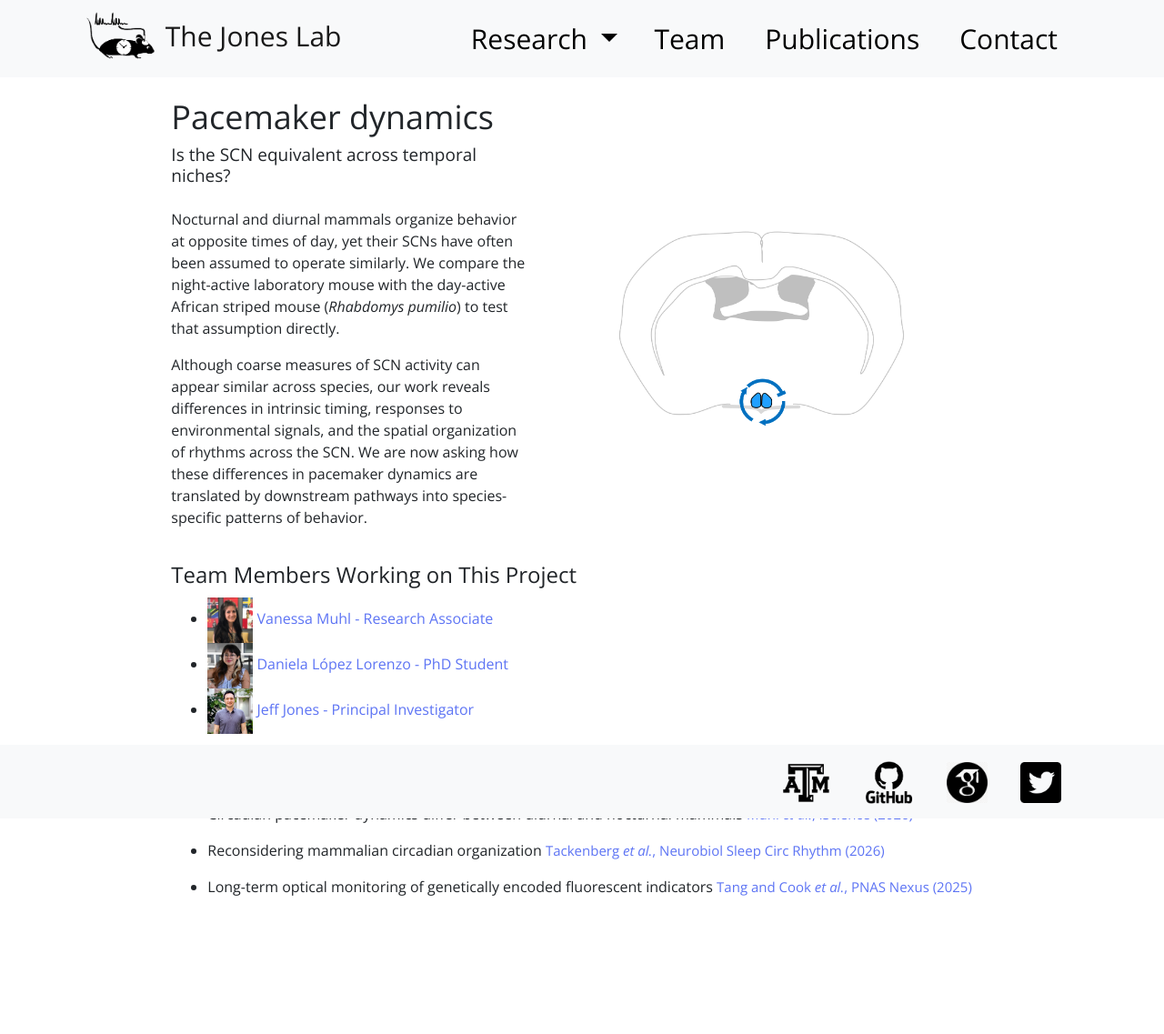
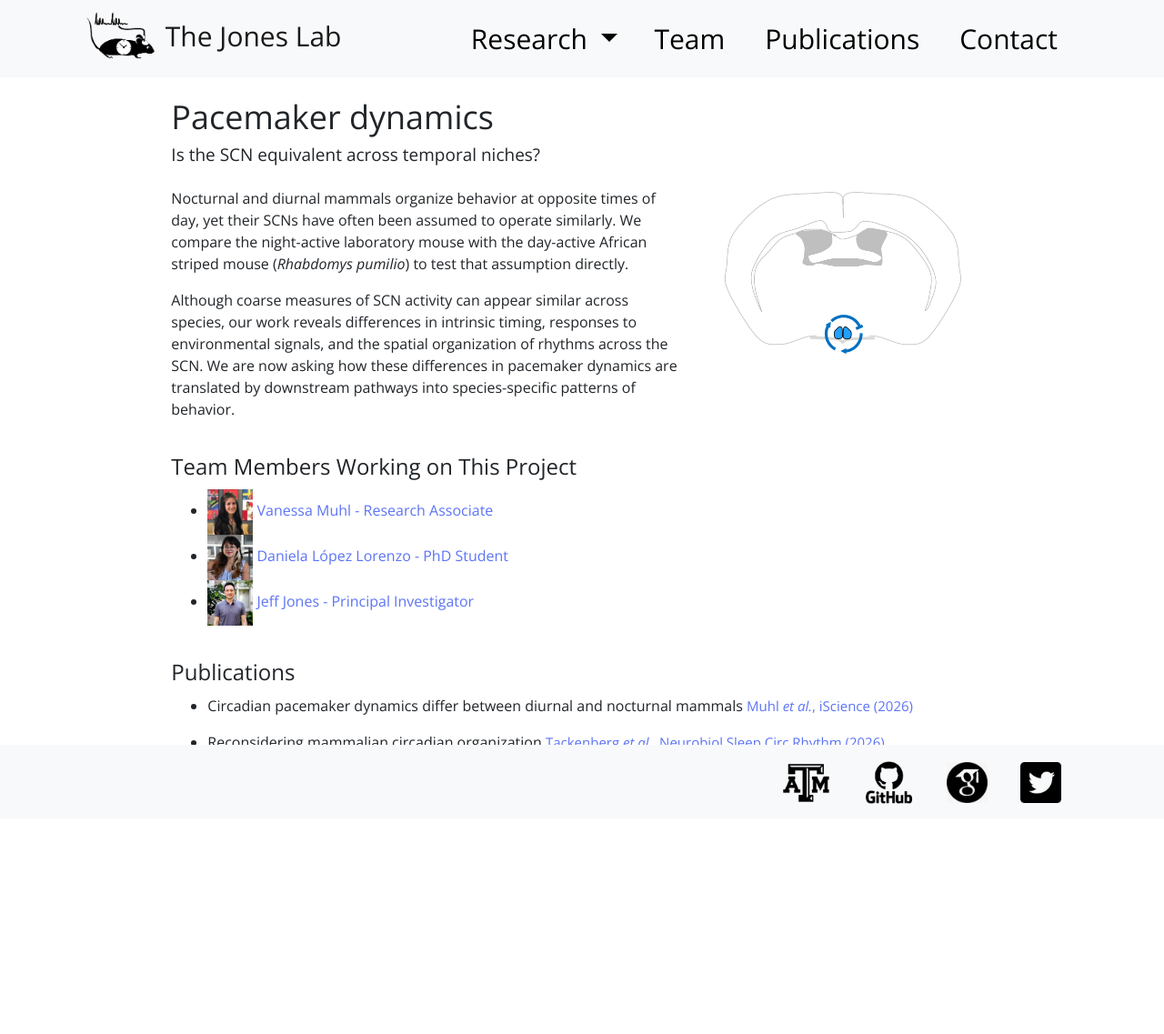
Before and after one commit to jones-lab-tamu/jones-lab-tamu.github.io, a Jekyll site: the page built from projects/_posts/2024-09-04-pacemaker-dynamics.md, in a window 1280 px wide. Shown: the whole page at 91% size. Built offline with Jekyll 4.4.1, drawn with Linux system fonts in a browser that asks for light colours; after the commit the page ends 1018 px from its top, so only the background shows below that.

Commit message:
match project figure width across projects and project page

```diff
--- a/_layouts/research.html
+++ b/_layouts/research.html
@@ -4,7 +4,7 @@ layout: default
 
 <!-- borrowed from premal shah (https://github.com/shahpr/shahlab/blob/master/_layouts/research.html) -->
 
-<div class="blog-post">
+<div class="blog-post project-page">
     <div class="row">
         <div class="col-md-1"></div>
         <div class="col-md-10">
@@ -25,7 +25,7 @@ layout: default
                 </div>
 
                 {% if page.image %}
-                <span class="ml-3 project-figure-large">
+                <span class="ml-3 project-figure">
                     <img src="{{ page.image }}" alt="{{ page.title }}">
                 </span>
                 {% endif %}
--- a/scss/custom.scss
+++ b/scss/custom.scss
@@ -442,31 +442,39 @@ blockquote {
 }
 
 .project-media .media-body {
-	min-width: 300px;
+	min-width: 340px;
 }
 
-/* Figure on the projects index */
+/* Figure beside a project's text. THIS IS THE ONE NUMBER TO CHANGE to resize
+   every project figure, on both the projects page and each project page. */
+$project-figure-width: 30%;
+
 .project-figure {
-	flex: 0 0 42%;
-	max-width: 42%;
+	flex: 0 0 $project-figure-width;
+	max-width: $project-figure-width;
 }
 
-/* Larger figure on an individual project page */
-.project-figure-large {
-	flex: 0 0 55%;
-	max-width: 55%;
+/* An individual project page lays its content out in a col-md-10 - ten twelfths
+   of the container - so the same percentage would render a visibly smaller
+   figure there. Scaling by 12/10 cancels that out, giving an identical figure
+   width on both pages at every viewport size. Derived from the value above, so
+   there is still only one number to edit. */
+.project-page .project-figure {
+	flex: 0 0 $project-figure-width * 1.2;
+	max-width: $project-figure-width * 1.2;
 }
 
-.project-figure img,
-.project-figure-large img {
+.project-figure img {
 	width: 100%;
 	height: auto;
 }
 
-/* Stack the figure under the text on narrow screens */
+/* Stack the figure under the text on narrow screens. The .project-page selector
+   must be repeated here: it is more specific than a bare .project-figure, so it
+   would otherwise win over this rule even inside the media query. */
 @media (max-width: 767px) {
 	.project-figure,
-	.project-figure-large {
+	.project-page .project-figure {
 		flex: 0 0 100%;
 		max-width: 100%;
 		margin-left: 0 !important;
```
Also changed, not shown: README.md, images/misc/behavioral_organization.png, images/misc/circuit_state.png, images/misc/output_pathways.png, images/misc/pacemaker_dynamics.png.
